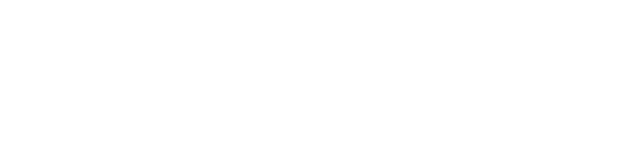
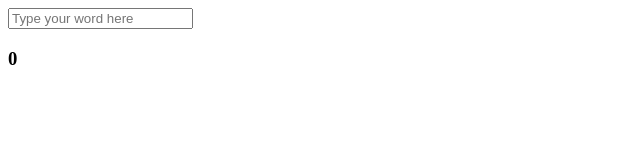
Before and after one commit to acciojob/mini-scrabble-mruga-IT, a website: page main.html in a window 1280 px wide. Shown: the whole page, without its empty margins (0-640 px from the left). Drawn offline with Linux system fonts and the light colour scheme.

Commit message:
created a submission

```diff
--- a/main.html
+++ b/main.html
@@ -8,6 +8,10 @@
 
 <body>
 	<!-- the entire body must be written by student -->
+	<!-- HTML code -->
+<input type="text" id="evaluatedText" oninput="countLetters()" placeholder="Type your word here">
+<h3 id="letterCount">0</h3>
+
     <script type="text/javascript" src="./script.js">
 </script>
 
--- a/script.js
+++ b/script.js
@@ -1 +1,7 @@
 //your code here
+// JavaScript code
+function countLetters() {
+  const word = document.getElementById("evaluatedText").value;
+  const letterCount = word.length;
+  document.getElementById("letterCount").textContent = letterCount;
+}
```
